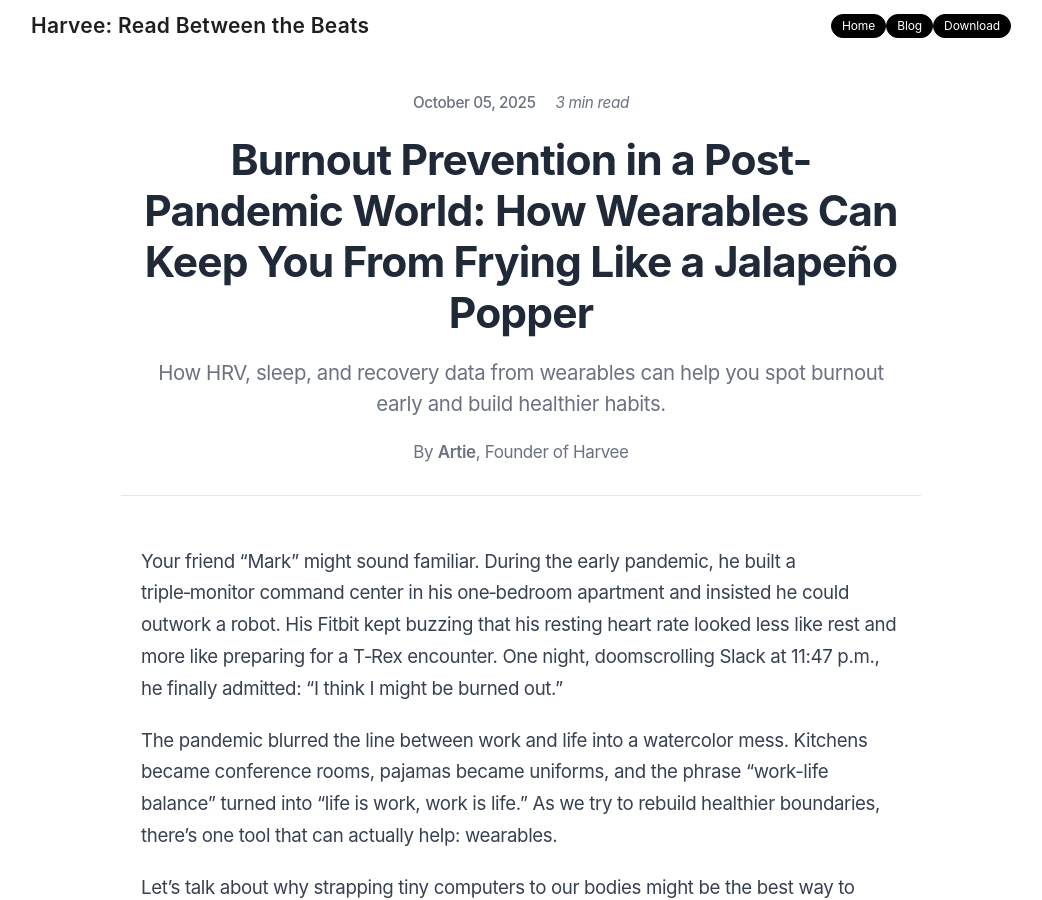
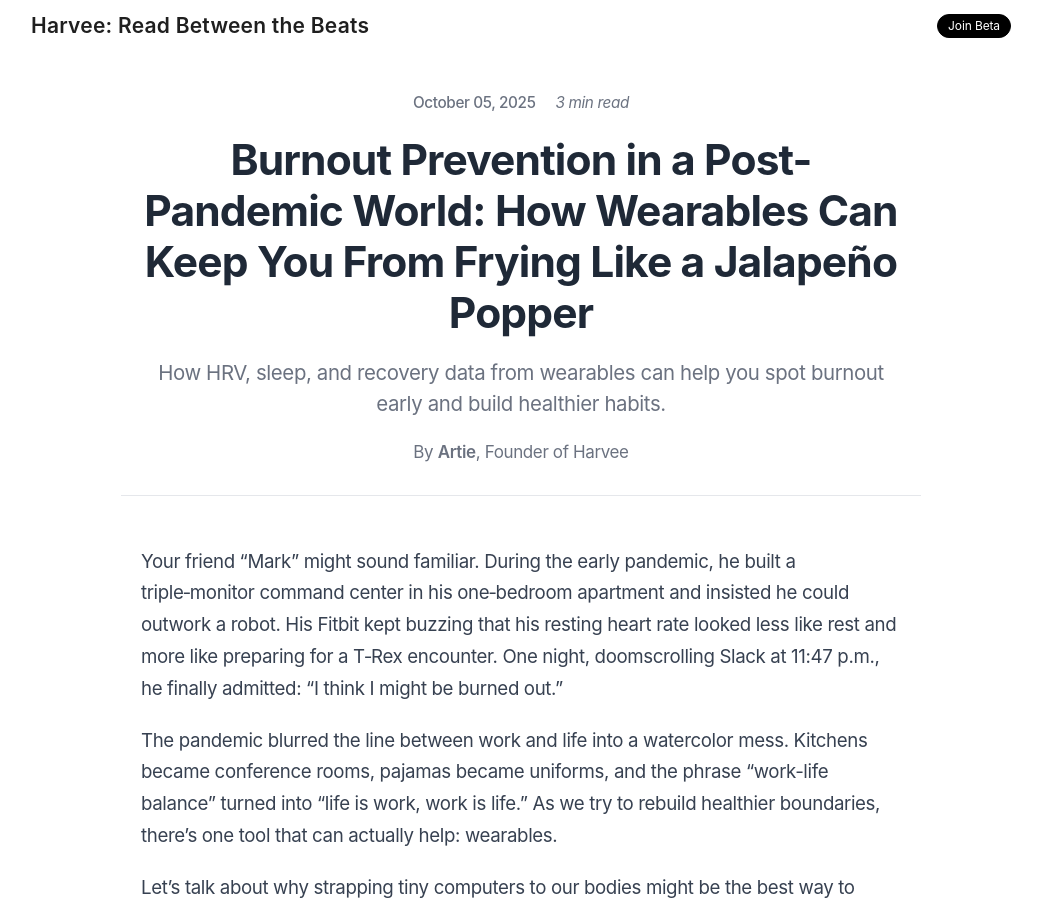
Before and after one commit to artkirillov/harvee-website, a Jekyll site: the page built from _posts/2025-10-05-burnout-prevention-wearables-jalapeno-popper.md, in a window 1280 px wide and 900 px high. Shown: the whole window, without its empty margins (119-1161 px from the left). Built offline with Jekyll 4.4.1, drawn with Linux system fonts in a browser that asks for light colours.

Commit message:
Update links in navigation bar menu no post page

```diff
--- a/_layouts/post.html
+++ b/_layouts/post.html
@@ -34,13 +34,7 @@
                 <div class="ln-menu">
                     <div class="ln-actions">
                         <div class="ln-action-button">
-                            <a class="ln-button" href="{{ '/' | relative_url }}">Home</a>
-                        </div>
-                        <div class="ln-action-button">
-                            <a class="ln-button" href="{{ '/blog' | relative_url }}">Blog</a>
-                        </div>
-                        <div class="ln-action-button">
-                            <a class="ln-button" href="https://testflight.apple.com/join/mFb7yREE">Download</a>
+                            <a class="ln-button" href="https://testflight.apple.com/join/mFb7yREE">Join Beta</a>
                         </div>
                     </div>
                 </div>
```
